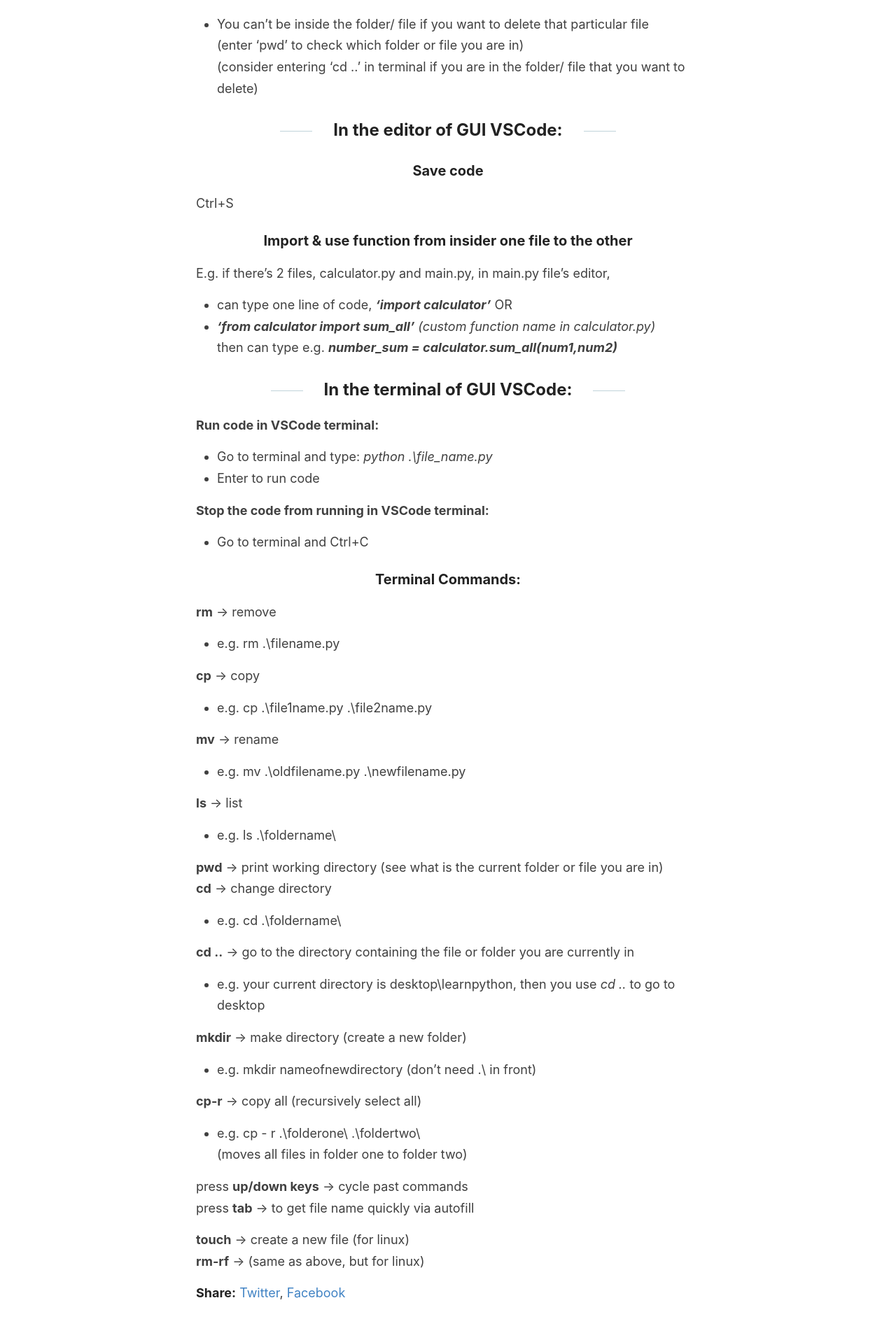
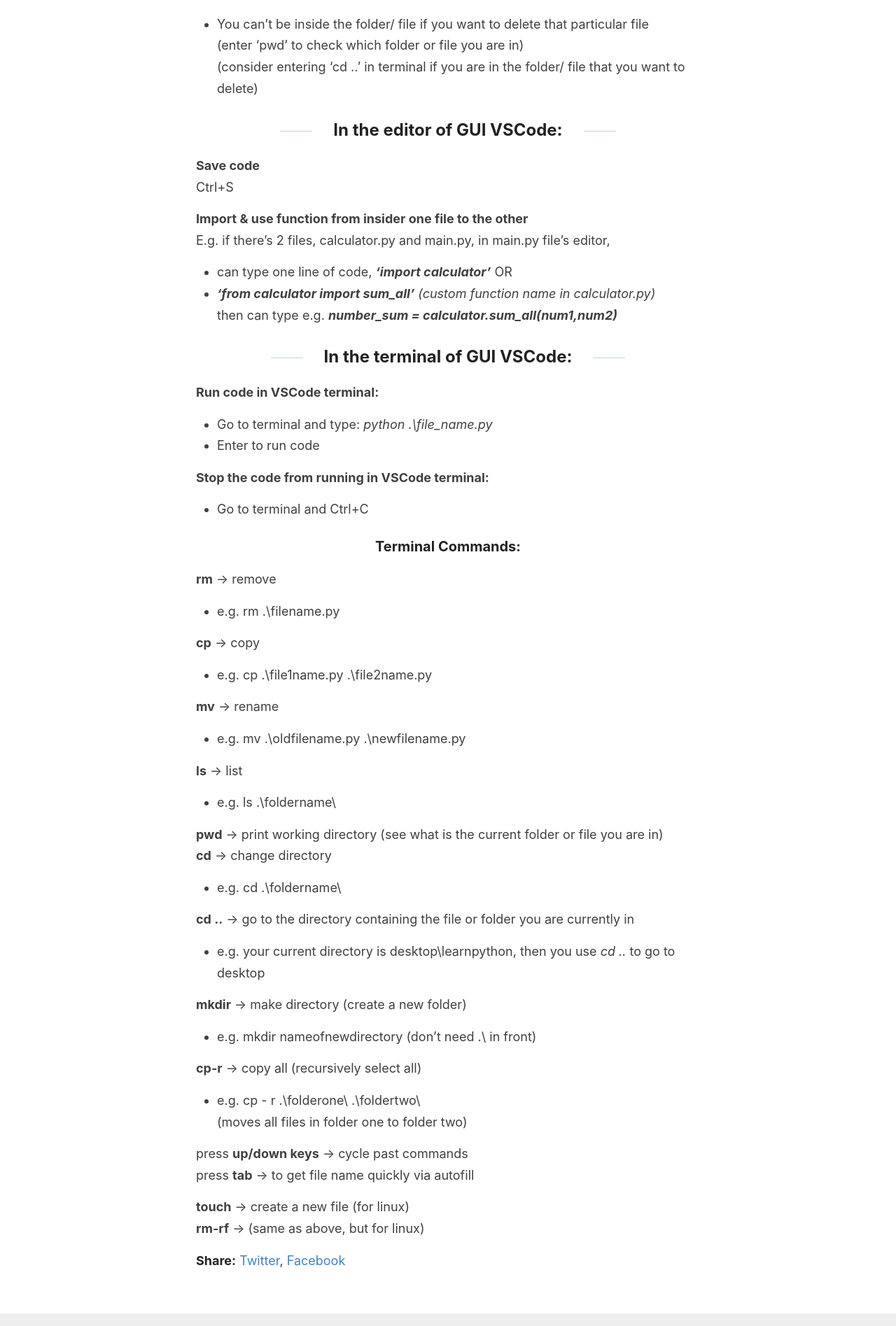
Before and after one commit to liawbeile/liawbeile.github.io, a Jekyll site: the page built from _posts/2021-4-28-april28.md, in a window 1280 px wide. Shown: the part 1407-3302 px from the top of the page at 70% size. Built offline with Jekyll 4.4.1, drawn with Linux system fonts in a browser that asks for light colours.

```diff
--- a/_posts/2021-4-28-april28.md
+++ b/_posts/2021-4-28-april28.md
@@ -44,10 +44,10 @@ Delete manually in computer folder (for now, since no Linux yet as I'm using Win
 (consider entering 'cd ..' in terminal if you are in the folder/ file that you want to delete)
 
 ## In the editor of GUI VSCode:
-### Save code
+**Save code**
 Ctrl+S
 
-### Import & use function from insider one file to the other
+**Import & use function from insider one file to the other**
 E.g. if there's 2 files, calculator.py and main.py, in main.py file's editor,
 - can type one line of code, ***'import calculator'*** OR
 - ***'from calculator import sum_all'*** *(custom function name in calculator.py)*
```
